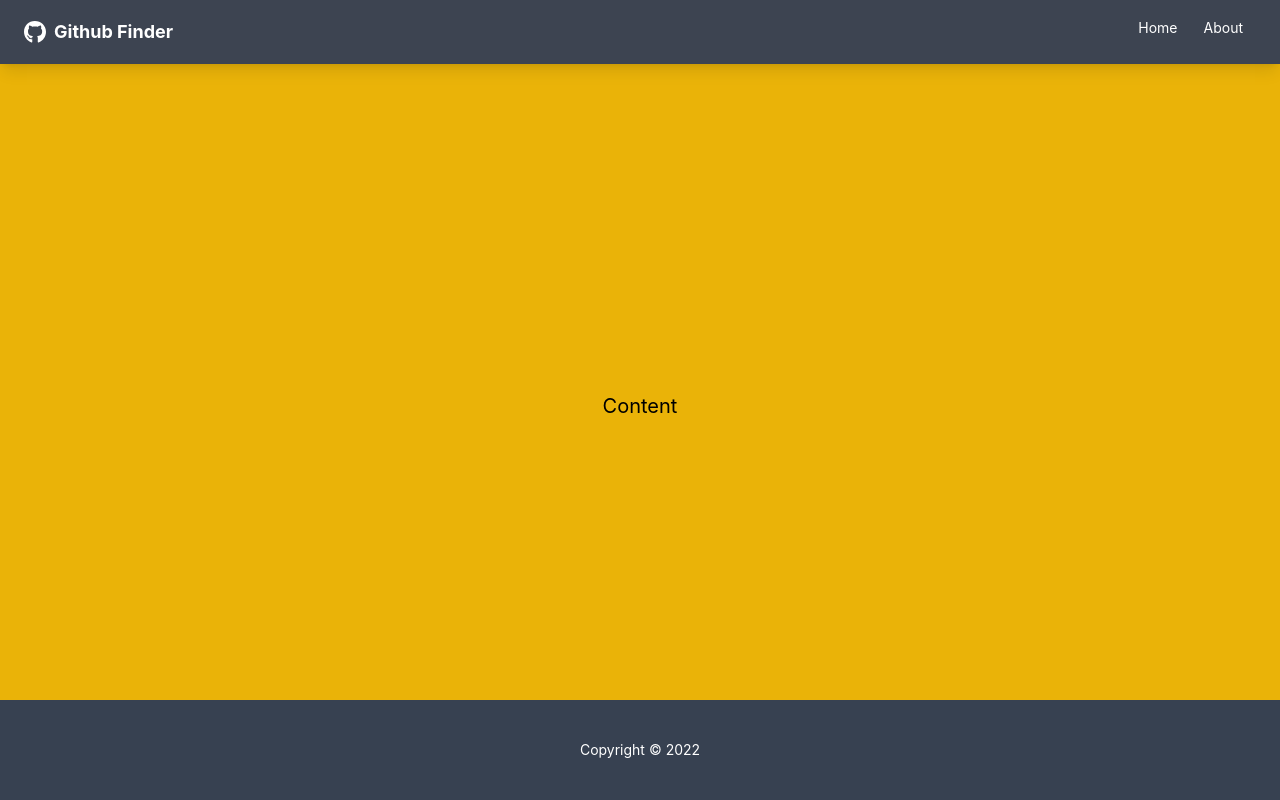
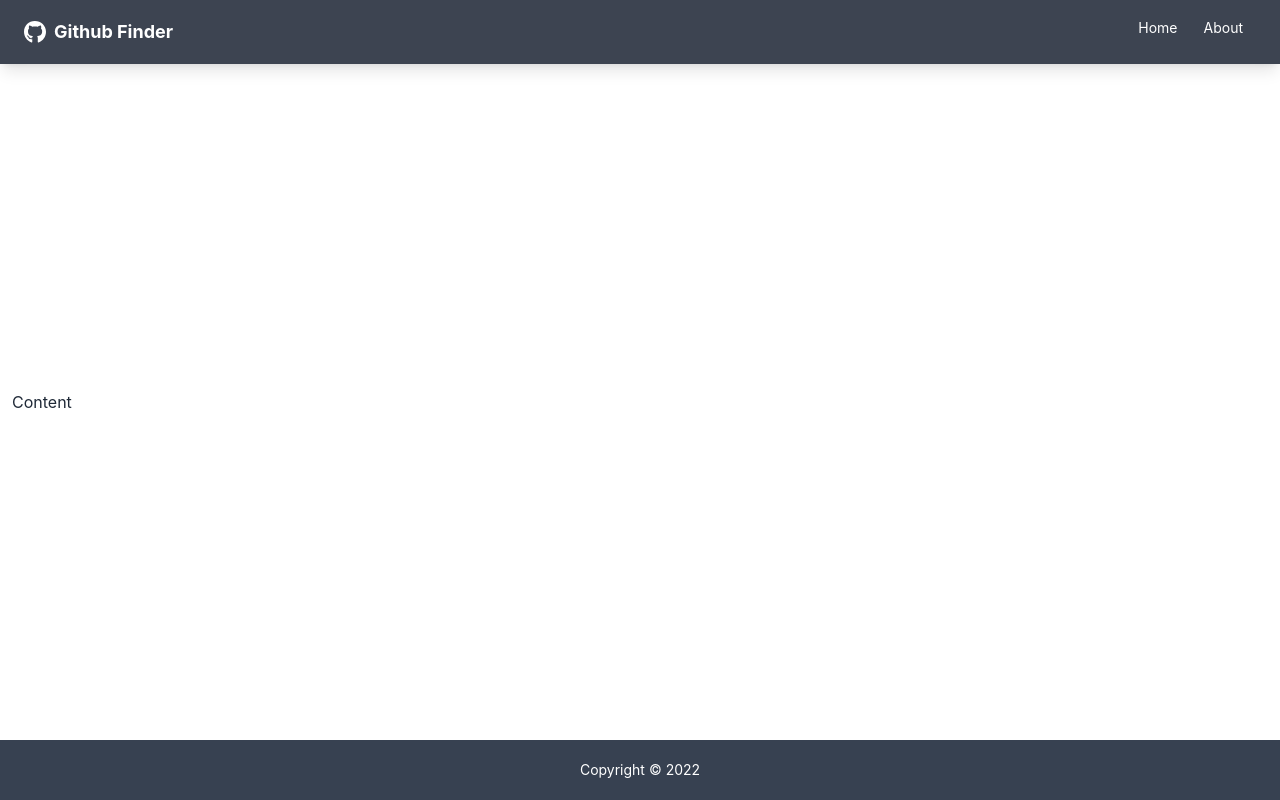
Before and after one commit to kosmineOdiseja/github-finder, a React (Create React App) app: page / in a window 1280 px wide. Built offline with nearby package versions, Linux system fonts and the light colour scheme.

Commit message:
fixed styles

```diff
--- a/src/App.js
+++ b/src/App.js
@@ -7,9 +7,9 @@ import Footer from './components/layout/Footer';
 function App() {
   return (
     <Router>
-      <div className='flex flex-col justify-between h-screen bg-yellow-500 '>
+      <div className='flex flex-col justify-between h-screen '>
         <Navbar />
-        <main className='text-black text-xl items-center flex justify-center '>Content</main>
+        <main className='container mx-auto px-3 pb-12'>Content</main>
         <Footer />
       </div>
    </Router>
--- a/src/components/layout/Footer.jsx
+++ b/src/components/layout/Footer.jsx
@@ -3,7 +3,7 @@ import React from 'react'
 const Footer = () => {
 const FooterYear = new Date().getFullYear()
   return (
-	<footer className='footer p-10 bg-gray-700 text-primary-content footer-center'>
+	<footer className='footer p-5 bg-gray-700 text-primary-content footer-center'>
 
 		<p>
 			Copyright &copy; {FooterYear}
```
